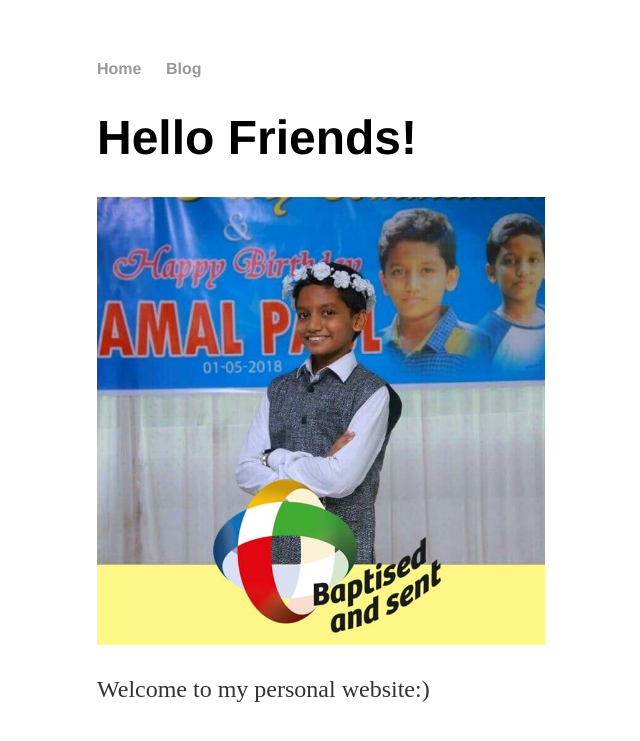
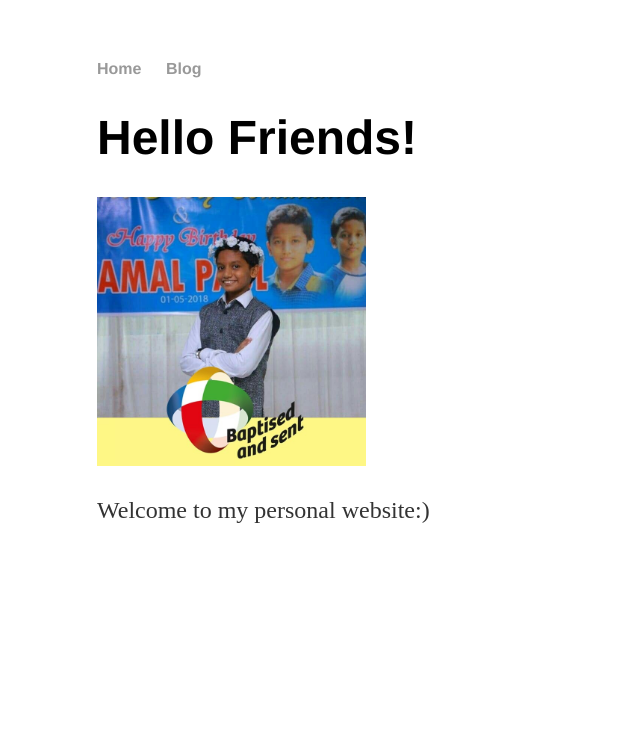
Before and after one commit to amalpaul28/amalpaul, a Jekyll site: the page built from index.html, in a window 1280 px wide. Shown: the top 741 px of the page, without its empty margins (95-735 px from the left). Built offline with Jekyll 4.4.1, drawn with Linux system fonts in a browser that asks for light colours.

Commit message:
Fixed image size

```diff
--- a/index.html
+++ b/index.html
@@ -4,6 +4,6 @@ title: Amal Paul Kalaparambath
 ---
 <div class="blurb">
 	<h1>Hello Friends!</h1>
-	<img src="images/amal.jpg" width="50%" height="50%">
+	<img src="images/amal.jpg" width="30%" height="30%">
 	<p>Welcome to my personal website:)</p>
 </div>
```
